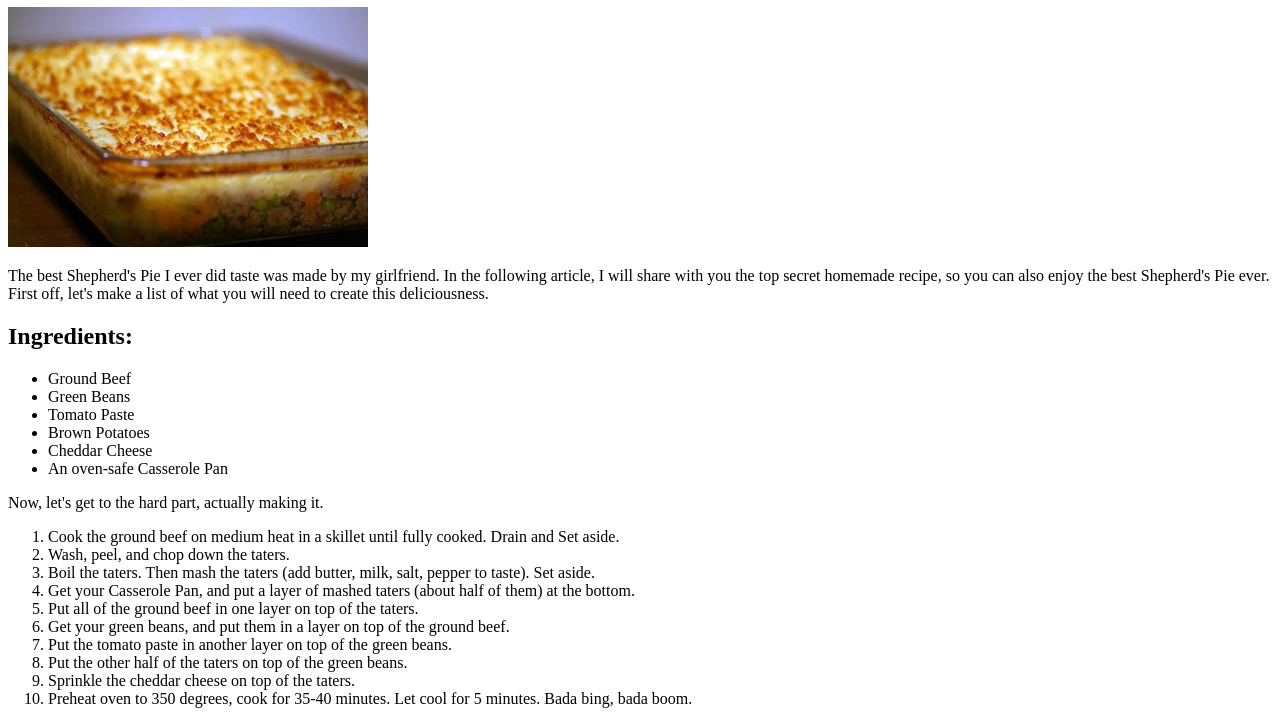
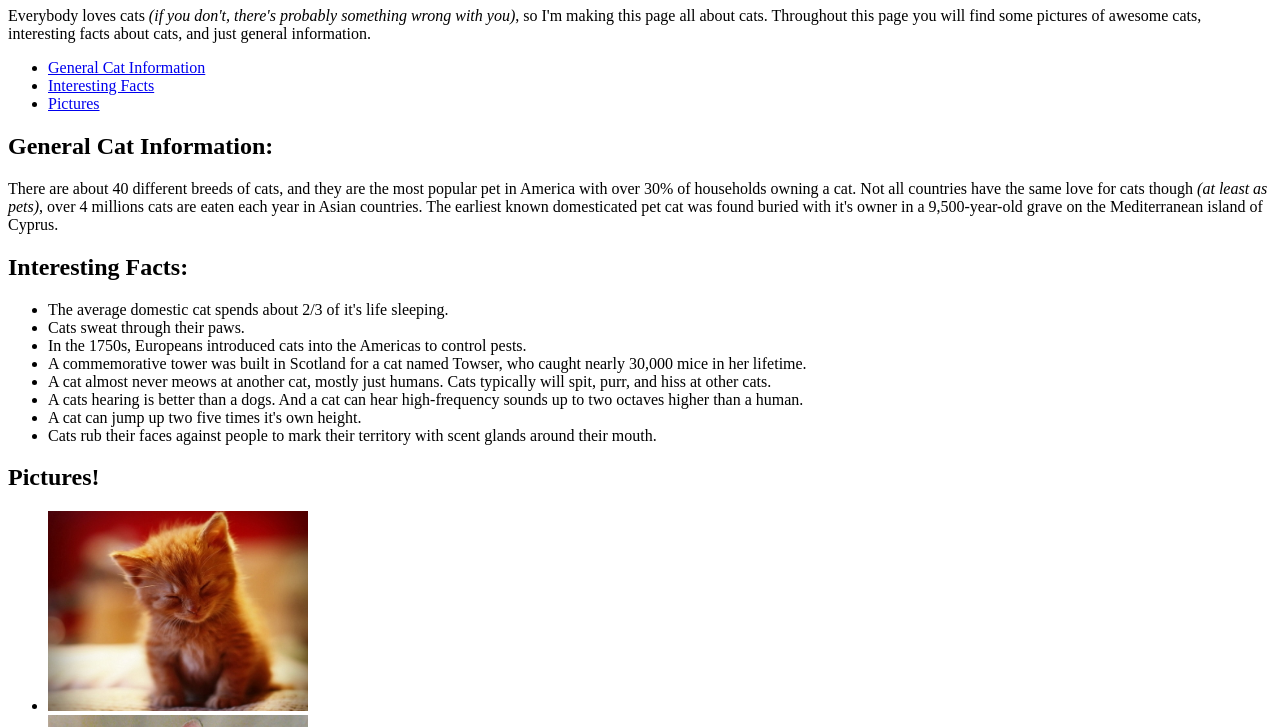
Before and after one commit to khelm92/helm, a plain HTML site: page index.html in a window 1280 px wide. Shown: the part 73-800 px from the top of the page. Drawn offline with Linux system fonts and the light colour scheme.

Commit message:
uploaded new index and images

```diff
--- a/index.html
+++ b/index.html
@@ -2,39 +2,67 @@
 <html lang="en">
     <head>
         <meta charset="utf-8">
-        <title>Shepherd's Pie!</title>
+
+        <header>
+            <title>CATS</title>
+            <div>
+                <h1><a id="top">All About Cats</a></h1>
+                    <p>Everybody loves cats <em>(if you don't, there's probably something wrong with you)</em>, so I'm making this page all about cats. Throughout this page you will find some pictures
+                    of awesome cats, interesting facts about cats, and just general information.</p>
+            </div>
+        </header>
+
+        <nav>
+            <ul>
+                <li><a href="#gen">General Cat Information</a></li>
+                <li><a href="#facts">Interesting Facts</a></li>
+                <li><a href="#pics">Pictures</a></li>
+            </ul>
+        </nav>
+
         <body>
-        <header><h1>Recipe for Shepherd's Pie</h1>
-        <img src="images/shepherds-pie.jpg" alt="shepherds pie pic" title="Delicious Shepherd's Pie" width="360" height="240" >
-        <p>The best Shepherd's Pie I ever did taste was made by my girlfriend. In the following article, I will share with you the top secret homemade recipe, so you can also enjoy
-        the best Shepherd's Pie ever. First off, let's make a list of what you will need to create this deliciousness.</p>
-        </header>
+            <article>
+                <h2><a id="gen">General Cat Information:</a></h2>
+                    <p>There are about 40 different breeds of cats, and they are the most popular pet in America with over 30% of households owning a cat. Not all countries have the same love
+                    for cats though <em>(at least as pets)</em>, over 4 millions cats are eaten each year in Asian countries. The earliest known domesticated pet cat was found buried with it's owner
+                    in a 9,500-year-old grave on the Mediterranean island of Cyprus.</p>
+            </article>
+
             <section>
-        <h2>Ingredients:</h2>
+                <h2><a id="facts">Interesting Facts:</a></h2>
                     <ul>
-            <li>Ground Beef</li>
-            <li>Green Beans</li>
-            <li>Tomato Paste</li>
-            <li>Brown Potatoes</li>
-            <li>Cheddar Cheese</li>
-            <li>An oven-safe Casserole Pan</li>
+                        <li>The average domestic cat spends about 2/3 of it's life sleeping.</li>
+                        <li>Cats sweat through their paws.</li>
+                        <li>In the 1750s, Europeans introduced cats into the Americas to control pests.</li>
+                        <li>A commemorative tower was built in Scotland for a cat named Towser, who caught nearly 30,000 mice in her lifetime.</li>
+                        <li>A cat almost never meows at another cat, mostly just humans. Cats typically will spit, purr, and hiss at other cats.</li>
+                        <li>A cats hearing is better than a dogs. And a cat can hear high-frequency sounds up to two octaves higher than a human.</li>
+                        <li>A cat can jump up two five times it's own height.</li>
+                        <li>Cats rub their faces against people to mark their territory with scent glands around their mouth.</li>
                     </ul>
             </section>
+
             <section>
-        <p>Now, let's get to the hard part, actually making it.</p>
-        <ol>
-            <li>Cook the ground beef on medium heat in a skillet until fully cooked. Drain and Set aside.</li>
-            <li>Wash, peel, and chop down the taters.</li>
-            <li>Boil the taters. Then mash the taters (add butter, milk, salt, pepper to taste). Set aside.</li>
-            <li>Get your Casserole Pan, and put a layer of mashed taters (about half of them) at the bottom.</li>
-            <li>Put all of the ground beef in one layer on top of the taters.</li>
-            <li>Get your green beans, and put them in a layer on top of the ground beef.</li>
-            <li>Put the tomato paste in another layer on top of the green beans.</li>
-            <li>Put the other half of the taters on top of the green beans.</li>
-            <li>Sprinkle the cheddar cheese on top of the taters.</li>
-            <li>Preheat oven to 350 degrees, cook for 35-40 minutes. Let cool for 5 minutes. Bada bing, bada boom.</li>
-        </ol>
+                <h2><a id="pics">Pictures!</a></h2>
+                    <ul>
+                        <li><img src="images/cat1.jpg" alt="cat pic 1" title="Orange Kitten" height="200" width="260"></li>
+                        <li><img src="images/cat2.jpg" alt="cat pic 2" title="White Cat" height="200" width="260"></li>
+                        <li><img src="images/cat3.jpg" alt="cat pic 3" title="White Kitten" height="200" width="260"></li>
+                        <li><img src="images/cat4.jpg" alt="cat pic 4" title="Fluffy Kitten" height="200" width="260"></li>
+                        <li><img src="images/cat5.jpg" alt="cat pic 5" title="Striped Kitten" height="200" width="260"></li>
+                    </ul>
             </section>
+
+                <p>Do you love Cats? Sign up now to get our weekly newsletter!</p>
+                <!-- Sign up form and call to action will go here-->
         </body>
+
+        <footer>
+            <aside>
+                <a href="#top">Go to Top</a>
+            </aside>
+            <p>Kasey Helm &copy; 2013</p>
+        </footer>
+
     </head>
 </html>
```
Also changed, not shown: images/cat1.jpg (added), images/cat2.jpg (added), images/cat3.jpg (added), images/cat4.jpg (added), images/cat5.jpg (added), images/shepherds-pie.jpg (deleted), 2 other files. Lines whose indentation alone changed are shown as unchanged.
